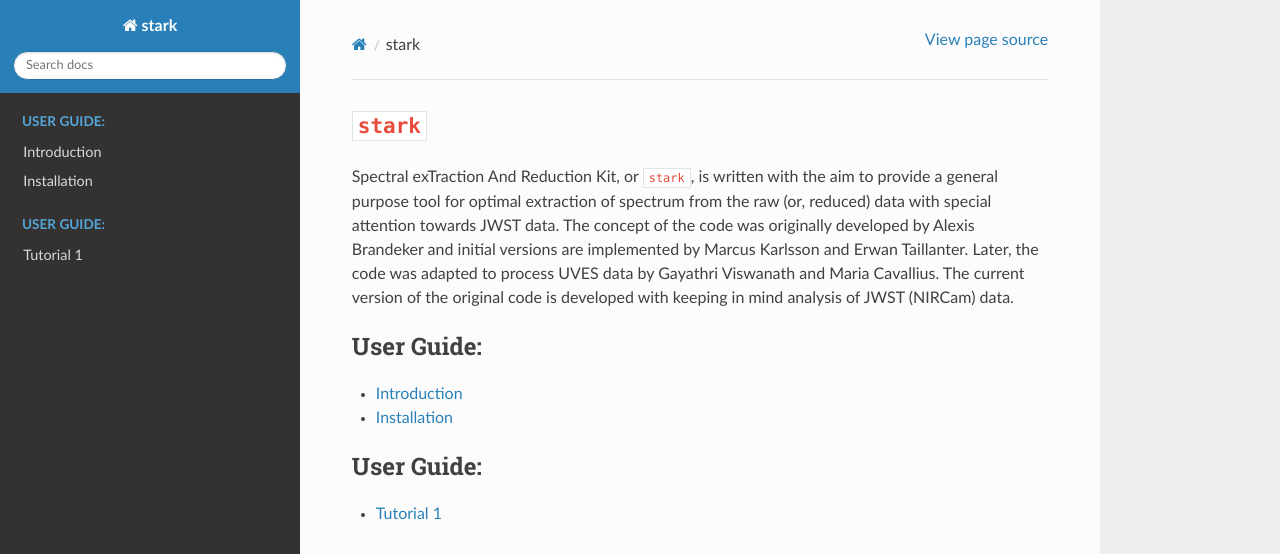
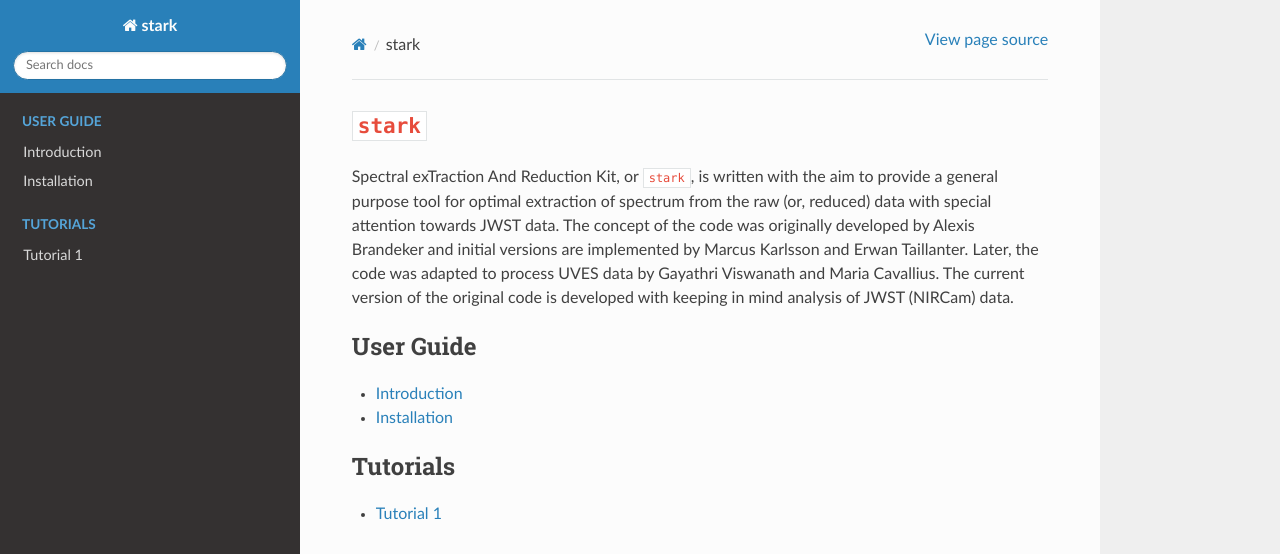
Before and after one commit to Jayshil/stark, a Sphinx documentation site: the page built from docs/index.rst, in a window 1280 px wide. Shown: the top 554 px of the page. Built offline with Sphinx 7.4.7 and the Read the Docs theme 2.0.0, drawn with Linux system fonts in a browser that asks for light colours; the version number could not be read and is left out.

Commit message:
changed style, installation

```diff
--- a/docs/index.rst
+++ b/docs/index.rst
@@ -8,14 +8,14 @@
 
 .. toctree::
    :maxdepth: 2
-   :caption: User Guide:
+   :caption: User Guide
 
    user/intro
    user/install
 
 .. toctree::
    :maxdepth: 2
-   :caption: User Guide:
+   :caption: Tutorials
 
    tutorials/tutorial1
 
--- a/docs/tutorials/tutorial1.rst
+++ b/docs/tutorials/tutorial1.rst
@@ -1,4 +1,4 @@
 Tutorial 1
--------------------
+==========
 
 Writing tutorial 1...
--- a/docs/user/install.rst
+++ b/docs/user/install.rst
@@ -1,7 +1,9 @@
 Installation
--------------------
+============
 
-:code:`stark` can be installed from source as follows::
+:code:`stark` can be installed from source as follows:
+
+.. code-block:: bash
     git clone https://github.com/Jayshil/stark
     cd stark
     python setup.py install
--- a/docs/user/intro.rst
+++ b/docs/user/intro.rst
@@ -1,4 +1,4 @@
 Introduction
--------------------
+============
 
 Introduction to the code algorithm
```
